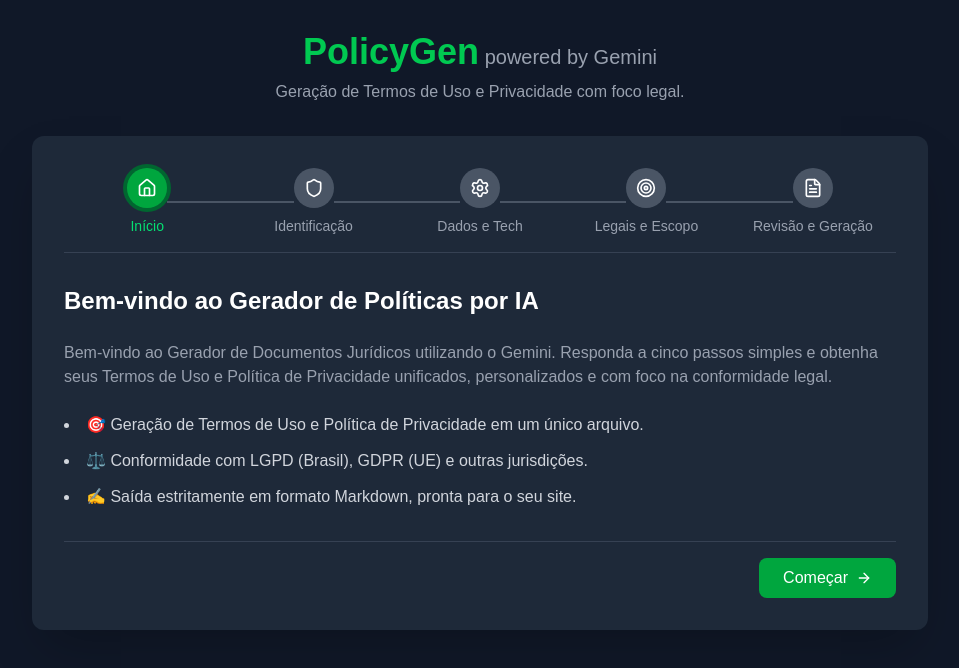
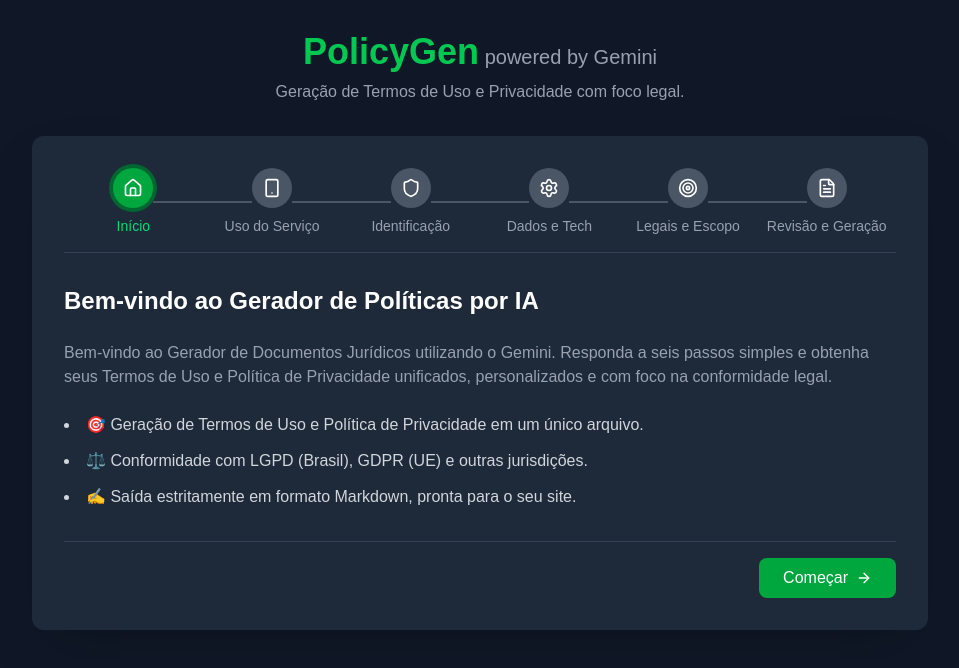
Before and after one commit to Denadai86/policegen, a Next.js app: page / in a window 1280 px wide. Shown: the top 668 px of the page, without its empty margins (160-1119 px from the left). Built offline with nearby package versions, Linux system fonts and the light colour scheme.

Commit message:
Correção do botão para ação GERAR

```diff
--- a/app/page.tsx
+++ b/app/page.tsx
@@ -1,5 +1,6 @@
 // ====================================================================
 // app/page.tsx - PÁGINA PRINCIPAL, LOCALSTORAGE, CHAMADA API E DOWNLOAD
+// CORREÇÃO: API agora só é chamada no Passo 6 (Revisão)
 // ====================================================================
 
 // ESTE DEVE SER A PRIMEIRA LINHA DO ARQUIVO!
@@ -15,7 +16,8 @@
     Target,
     FileText,
     Loader2,
-    Home
+    Home,
+    Smartphone
 } from 'lucide-react';
 
 // Importação da tipagem e funções utilitárias
@@ -29,20 +31,23 @@
 } from '@/utils/generatePolicy';
 
 // --- 1. CONFIGURAÇÃO DE DADOS INICIAIS ---
+
 const STEPS = [
     { id: 1, name: 'Início', icon: Home },
-    { id: 2, name: 'Identificação', icon: Shield },
-    { id: 3, name: 'Dados e Tech', icon: Settings },
-    { id: 4, name: 'Legais e Escopo', icon: Target },
-    { id: 5, name: 'Revisão e Geração', icon: FileText }
+    { id: 2, name: 'Uso do Serviço', icon: Smartphone },
+    { id: 3, name: 'Identificação', icon: Shield },
+    { id: 4, name: 'Dados e Tech', icon: Settings },
+    { id: 5, name: 'Legais e Escopo', icon: Target },
+    { id: 6, name: 'Revisão e Geração', icon: FileText }
 ];
 
 const STEP_TITLES = {
     1: 'Bem-vindo ao Gerador de Políticas por IA',
-    2: 'Passo 2: Identificação do Projeto',
-    3: 'Passo 3: Configurações de Dados e Tecnologia',
-    4: 'Passo 4: Escopo Legal e Detalhes',
-    5: 'Passo 5: Revisão e Geração Final'
+    2: 'Passo 2: Política de Uso e Monetização (Termos de Uso)',
+    3: 'Passo 3: Identificação do Projeto',
+    4: 'Passo 4: Configurações de Dados e Tecnologia',
+    5: 'Passo 5: Escopo Legal e Detalhes',
+    6: 'Passo 6: Revisão e Geração Final'
 };
 
 const EMPTY_FORM_DATA: FormData = {
@@ -66,7 +71,8 @@
 
 const LOCAL_STORAGE_KEY = 'policyGenFormData';
 
-// --- 2. COMPONENTES DE CAMPO AUXILIARES ---
+// --- 2. COMPONENTES DE CAMPO AUXILIARES (Omitidos para brevidade, mas devem estar no arquivo) ---
+// (Mantidos no código abaixo para garantir o arquivo completo)
 
 interface InputProps {
     label: string;
@@ -159,7 +165,7 @@
 
 interface TextAreaProps {
     label: string;
-    name: keyof FormData; // Corrigido para usar keyof FormData
+    name: keyof FormData;
     value: string;
     onChange: (e: ChangeEvent<HTMLTextAreaElement>) => void;
     placeholder?: string;
@@ -174,7 +180,6 @@
             id={name}
             name={name}
             value={value}
-            // Garantindo que a tipagem do onChange é aceita
             onChange={onChange as (e: ChangeEvent<HTMLTextAreaElement>) => void}
             placeholder={placeholder}
             rows={3}
@@ -182,6 +187,7 @@
         />
     </div>
 );
+
 
 // --- 3. COMPONENTE PRINCIPAL ---
 
@@ -196,12 +202,10 @@
 
     // --- EFEITOS DE ESTADO (LOCAL STORAGE) ---
     useEffect(() => {
-        // Carregar do Local Storage na montagem
         const savedData = localStorage.getItem(LOCAL_STORAGE_KEY);
         if (savedData) {
             try {
                 const parsedData = JSON.parse(savedData);
-                // Usar a estrutura de '...prev' garante que novos campos tenham o valor padrão
                 setFormData(prev => ({ ...prev, ...parsedData }));
             } catch (e) {
                 console.error("Erro ao carregar dados do Local Storage:", e);
@@ -211,7 +215,6 @@
     }, []);
 
     useEffect(() => {
-        // Salvar no Local Storage sempre que formData mudar
         localStorage.setItem(LOCAL_STORAGE_KEY, JSON.stringify(formData));
     }, [formData]);
 
@@ -220,23 +223,24 @@
     const nextStep = () => {
         if (step < STEPS.length) {
             setStep(step + 1);
-            // Limpa a política se estiver voltando/avançando para forçar nova geração
+            // Se avançar, limpa a política para forçar a re-geração se o usuário voltar
             if(policy && step < STEPS.length - 1) {
                 setPolicy('');
             }
+            setError(null);
         }
     };
 
     const prevStep = () => {
         if (step > 1) {
             setStep(step - 1);
+            setError(null);
         }
     };
 
     const handleFormChange = (e: ChangeEvent<HTMLInputElement | HTMLTextAreaElement | HTMLSelectElement>) => {
         const { name, value, type } = e.target;
 
-        // Trata a conversão de checkbox para booleano
         const newValue = (type === 'checkbox' && 'checked' in e.target)
             ? e.target.checked
             : value;
@@ -247,16 +251,24 @@
         }));
     };
 
-    // --- FUNÇÃO DE CHAMADA DA API GEMINI ---
-    const handleGenerate = async (e: FormEvent) => {
-        e.preventDefault();
+    // --- FUNÇÃO DE CHAMADA DA API GEMINI (CORRIGIDA) ---
+    // Remove o argumento de evento para ser chamado diretamente pelo onClick
+    const handleGenerate = async () => {
+
+        // ⭐️ VALIDAÇÃO AGORA NO PONTO DE GERAÇÃO
+        if (!formData.nomeDoProjeto || !formData.nomeDoResponsavel) {
+            setError("O nome do projeto e do responsável são obrigatórios. Por favor, preencha no Passo 3.");
+            // Opcional: Voltar para o passo 3 se a validação falhar
+            if(step !== 3) setStep(3);
+            return;
+        }
+
         setLoading(true);
         setPolicy('');
         setError(null);
         setGeneratedAt('');
 
         try {
-            // Chamada para a rota de API do Next.js
             const response = await fetch('/api/generate', {
                 method: 'POST',
                 headers: {
@@ -273,7 +285,8 @@
 
             setPolicy(data.policyContent);
             setGeneratedAt(data.generatedAt);
-            setStep(STEPS.length); // Vai para o último passo (Revisão e Geração)
+            // Permanece no Passo 6, mas agora exibe a política
+            // setStep(STEPS.length);
 
         } catch (err) {
             console.error('Erro na Geração:', err);
@@ -283,7 +296,7 @@
         }
     };
 
-    // --- FUNÇÃO DE DOWNLOAD ---
+    // --- FUNÇÕES DE DOWNLOAD E COPIAR ---
     const handleDownload = () => {
         if (!policy) return;
 
@@ -291,20 +304,20 @@
         const url = URL.createObjectURL(blob);
         const link = document.createElement('a');
         link.href = url;
-        link.download = `${formData.nomeDoProjeto.replace(/\s/g, '_')}_Termos_e_Politicas.md`;
+        const safeFileName = formData.nomeDoProjeto.replace(/[^a-z0-9]/gi, '_').toLowerCase();
+        link.download = `${safeFileName}_Termos_e_Politicas.md`;
         document.body.appendChild(link);
         link.click();
         document.body.removeChild(link);
         URL.revokeObjectURL(url);
     };
 
-    // --- FUNÇÃO DE COPIAR ---
     const handleCopy = () => {
         if (!policy) return;
         navigator.clipboard.writeText(policy)
             .then(() => {
                 setCopySuccess(true);
-                setTimeout(() => setCopySuccess(false), 2000); // Mostra o feedback por 2s
+                setTimeout(() => setCopySuccess(false), 2000);
             })
             .catch(() => alert('Erro ao copiar documento.'));
     };
@@ -312,12 +325,12 @@
     // --- RENDERIZAÇÃO CONDICIONAL DO CONTEÚDO ---
     const renderStepContent = useMemo(() => {
         switch (step) {
-            case 1:
+            case 1: // Início
                 return (
                     <div className="space-y-6">
                         <p className="text-gray-400">
                             Bem-vindo ao Gerador de Documentos Jurídicos utilizando o Gemini.
-                            Responda a cinco passos simples e obtenha seus Termos de Uso e Política de Privacidade unificados, personalizados e com foco na conformidade legal.
+                            Responda a seis passos simples e obtenha seus Termos de Uso e Política de Privacidade unificados, personalizados e com foco na conformidade legal.
                         </p>
                         <ul className="text-gray-300 space-y-3 list-disc list-inside">
                             <li>🎯 Geração de Termos de Uso e Política de Privacidade em um único arquivo.</li>
@@ -326,23 +339,9 @@
                         </ul>
                     </div>
                 );
-            case 2:
+            case 2: // Uso do Serviço (Termos de Uso)
                 return (
                     <div className="space-y-6">
-                        <InputField
-                            label="Nome do Projeto / Serviço (Obrigatório)"
-                            name="nomeDoProjeto"
-                            value={formData.nomeDoProjeto}
-                            onChange={handleFormChange as (e: ChangeEvent<HTMLInputElement>) => void}
-                            placeholder="Ex: Gemini SaaS App"
-                        />
-                        <InputField
-                            label="Nome da Empresa / Pessoa Responsável (Obrigatório)"
-                            name="nomeDoResponsavel"
-                            value={formData.nomeDoResponsavel}
-                            onChange={handleFormChange as (e: ChangeEvent<HTMLInputElement>) => void}
-                            placeholder="Ex: Tech Solutions Ltda."
-                        />
                         <SelectField
                             label="Modelo de Software"
                             name="modeloSoftware"
@@ -367,9 +366,50 @@
                             ]}
                             onChange={handleFormChange as (e: ChangeEvent<HTMLSelectElement>) => void}
                         />
+                        <CheckboxField
+                            label="Incluir Cláusula de “Não Garantia / AS IS”?"
+                            description="Recomendado para limitar a responsabilidade sobre o uso do software."
+                            name="incluirNaoGarantia"
+                            checked={formData.incluirNaoGarantia}
+                            onChange={handleFormChange as (e: ChangeEvent<HTMLInputElement>) => void}
+                        />
+                         <CheckboxField
+                            label="Monetização por Terceiros (Ads, Afiliados)?"
+                            description="Se o seu serviço inclui anúncios ou links de terceiros. Afeta a seção de Responsabilidade."
+                            name="monetizacaoPorTerceiros"
+                            checked={formData.monetizacaoPorTerceiros}
+                            onChange={handleFormChange as (e: ChangeEvent<HTMLInputElement>) => void}
+                        />
                     </div>
                 );
-            case 3:
+            case 3: // Identificação
+                return (
+                    <div className="space-y-6">
+                        <InputField
+                            label="Nome do Projeto / Serviço (Obrigatório)"
+                            name="nomeDoProjeto"
+                            value={formData.nomeDoProjeto}
+                            onChange={handleFormChange as (e: ChangeEvent<HTMLInputElement>) => void}
+                            placeholder="Ex: Gemini SaaS App"
+                        />
+                        <InputField
+                            label="Nome da Empresa / Pessoa Responsável (Obrigatório)"
+                            name="nomeDoResponsavel"
+                            value={formData.nomeDoResponsavel}
+                            onChange={handleFormChange as (e: ChangeEvent<HTMLInputElement>) => void}
+                            placeholder="Ex: Tech Solutions Ltda."
+                        />
+                        <InputField
+                            label="E-mail de Contato do Encarregado de Dados (DPO/POC)"
+                            name="contatoDPO"
+                            value={formData.contatoDPO}
+                            onChange={handleFormChange as (e: ChangeEvent<HTMLInputElement>) => void}
+                            placeholder="dpo@empresa.com"
+                            type="email"
+                        />
+                    </div>
+                );
+            case 4: // Dados e Tech
                 return (
                     <div className="space-y-6">
                         <SelectField
@@ -414,7 +454,7 @@
                         />
                     </div>
                 );
-            case 4:
+            case 5: // Legais e Escopo
                 return (
                     <div className="space-y-6">
                         <SelectField
@@ -424,21 +464,12 @@
                             options={jurisdictionOptions}
                             onChange={handleFormChange as (e: ChangeEvent<HTMLSelectElement>) => void}
                         />
-                        {/* Campo de IDIOMA */}
                         <SelectField
                             label="Idioma do Documento Gerado"
                             name="idiomaDoDocumento"
                             value={formData.idiomaDoDocumento}
                             options={idiomOptions}
                             onChange={handleFormChange as (e: ChangeEvent<HTMLSelectElement>) => void}
-                        />
-                         <InputField
-                            label="E-mail de Contato do Encarregado de Dados (DPO/POC)"
-                            name="contatoDPO"
-                            value={formData.contatoDPO}
-                            onChange={handleFormChange as (e: ChangeEvent<HTMLInputElement>) => void}
-                            placeholder="dpo@empresa.com"
-                            type="email"
                         />
                         <TextAreaField
                             label="Finalidade/Objetivo da Coleta de Dados"
@@ -456,10 +487,10 @@
                         />
                     </div>
                 );
-            case 5:
+            case 6: // Revisão e Geração ⭐️ NOVO PONTO DE CHAMADA DA API
                 return (
                     <div className="space-y-6">
-                        <h3 className="text-xl font-semibold text-green-400">Dados para Geração:</h3>
+                        <h3 className="text-xl font-semibold text-green-400">Dados para Revisão:</h3>
                         <div className="bg-gray-800 p-4 rounded-lg text-sm text-gray-300 space-y-2">
                             <p><strong>Projeto:</strong> {formData.nomeDoProjeto || 'Não informado'}</p>
                             <p><strong>Responsável:</strong> {formData.nomeDoResponsavel || 'Não informado'}</p>
@@ -468,11 +499,22 @@
                             <p><strong>Coleta Dados Pessoais:</strong> {formData.coletaDadosPessoais ? 'Sim' : 'Não'}</p>
                             <p><strong>Dados Sensíveis:</strong> {formData.coletaDadosSensivel ? 'Sim' : 'Não'}</p>
                             <p><strong>DPO:</strong> {formData.contatoDPO || 'Não informado'}</p>
+
+                            {/* Adicionar um link para voltar e editar, se necessário */}
+                            <button
+                                type="button"
+                                onClick={() => setStep(3)}
+                                className="text-xs text-blue-400 hover:text-blue-300 underline mt-2 block"
+                            >
+                                Clique aqui para voltar e editar a Identificação
+                            </button>
                         </div>
 
-                        {/* Botão de Geração (CRITICAMENTE CORRIGIDO) */}
+                        {/* Botão de Geração - AGORA CORRIGIDO PARA ESTE PASSO */}
                         {!policy && (
                             <button
+                                // type="button" garante que não dispara o onSubmit do formulário
+                                type="button"
                                 onClick={handleGenerate}
                                 disabled={loading || !formData.nomeDoProjeto || !formData.nomeDoResponsavel}
                                 className="w-full bg-green-600 hover:bg-green-700 text-white font-bold py-3 px-4 rounded-lg transition duration-150 flex items-center justify-center disabled:opacity-50 disabled:cursor-not-allowed"
@@ -533,7 +575,6 @@
                                 {/* Conteúdo da Política (Simples) */}
                                 <div
                                     className="p-6 bg-gray-900 border border-gray-700 rounded-lg whitespace-pre-wrap text-sm text-gray-200 overflow-x-auto"
-                                    // Renderiza o markdown de forma crua, sem biblioteca externa
                                 >
                                     {policy}
                                 </div>
@@ -544,7 +585,7 @@
             default:
                 return null;
         }
-    }, [step, formData, policy, loading, error, generatedAt, copySuccess, handleFormChange]); // Incluído handleFormChange na dependência
+    }, [step, formData, policy, loading, error, generatedAt, copySuccess, handleFormChange]);
 
     // --- RENDERIZAÇÃO PRINCIPAL DO LAYOUT ---
     return (
@@ -598,12 +639,14 @@
                 </h2>
 
                 {/* Conteúdo do Passo */}
-                <form onSubmit={step === STEPS.length && !policy ? handleGenerate : (e) => e.preventDefault()} className="space-y-8">
+                {/* Removemos o `onSubmit` que disparava o handleGenerate, confiando apenas nos botões */}
+                <form onSubmit={(e) => e.preventDefault()} className="space-y-8">
                     {renderStepContent}
 
-                    {/* Botões de Navegação */}
+                    {/* Botões de Navegação (Lógica Corrigida para o fluxo sequencial) */}
                     <div className="flex justify-between border-t border-gray-700 pt-4 mt-8">
-                        {step > 1 && step < STEPS.length && (
+                        {/* Botão ANTERIOR (Visível em todos exceto no Passo 1 e no Passo 6 após a geração) */}
+                        {step > 1 && !(step === STEPS.length && policy) && (
                             <button
                                 type="button"
                                 onClick={prevStep}
@@ -613,42 +656,27 @@
                             </button>
                         )}
 
-                        {step === 1 && (
+                        {/* Botão AVANÇAR / PRÓXIMO (Visível nos passos 1 a 5) */}
+                        {/* A geração da política só acontece no passo 6, então o botão de Próximo deve aparecer até o passo 5 */}
+                        {step < STEPS.length && !policy && (
                              <button
-                                type="button"
+                                type="button" // Garante que é apenas navegação
                                 onClick={nextStep}
-                                className="px-6 py-2 bg-green-600 hover:bg-green-700 text-white rounded-lg font-medium transition duration-150 flex items-center ml-auto"
+                                // Centraliza se não houver botão Anterior (Passo 1)
+                                className={`px-6 py-2 bg-green-600 hover:bg-green-700 text-white rounded-lg font-medium transition duration-150 flex items-center ${step === 1 ? 'ml-auto' : ''}`}
                             >
-                                Começar <ArrowRight className="h-4 w-4 ml-2" />
+                                {step === STEPS.length - 1 ? 'Ir para Revisão' : step === 1 ? 'Começar' : 'Próximo'} <ArrowRight className="h-4 w-4 ml-2" />
                             </button>
                         )}
 
-                        {step > 1 && step < STEPS.length - 1 && (
-                             <button
-                                type="button"
-                                onClick={nextStep}
-                                className="px-6 py-2 bg-green-600 hover:bg-green-700 text-white rounded-lg font-medium transition duration-150 flex items-center ml-auto"
-                            >
-                                Próximo <ArrowRight className="h-4 w-4 ml-2" />
-                            </button>
-                        )}
-
-                        {step === STEPS.length - 1 && !policy && (
-                            <button
-                                type="submit"
-                                // O botão de submit já está definido no renderStepContent,
-                                // mas mantemos este aqui para garantir a navegação.
-                                // O submit fará a chamada handleGenerate se os dados estiverem ok.
-                                className="px-6 py-2 bg-green-600 hover:bg-green-700 text-white rounded-lg font-medium transition duration-150 flex items-center ml-auto"
-                            >
-                                Ir para Geração <ArrowRight className="h-4 w-4 ml-2" />
-                            </button>
-                        )}
-
+                        {/* Botão GERAR NOVA POLÍTICA (Visível apenas no Passo 6, após a geração) */}
                         {step === STEPS.length && policy && (
                             <button
                                 type="button"
-                                onClick={() => setPolicy('')}
+                                onClick={() => {
+                                    setPolicy('');
+                                    setStep(STEPS.length - 1); // Volta para o passo 5 (último de input, ou volta para o 6 para gerar novamente)
+                                }}
                                 className="px-6 py-2 bg-red-600 hover:bg-red-700 text-white rounded-lg font-medium transition duration-150 flex items-center ml-auto"
                             >
                                 <ArrowRight className="h-4 w-4 rotate-180 mr-2" /> Gerar Nova Política
```
